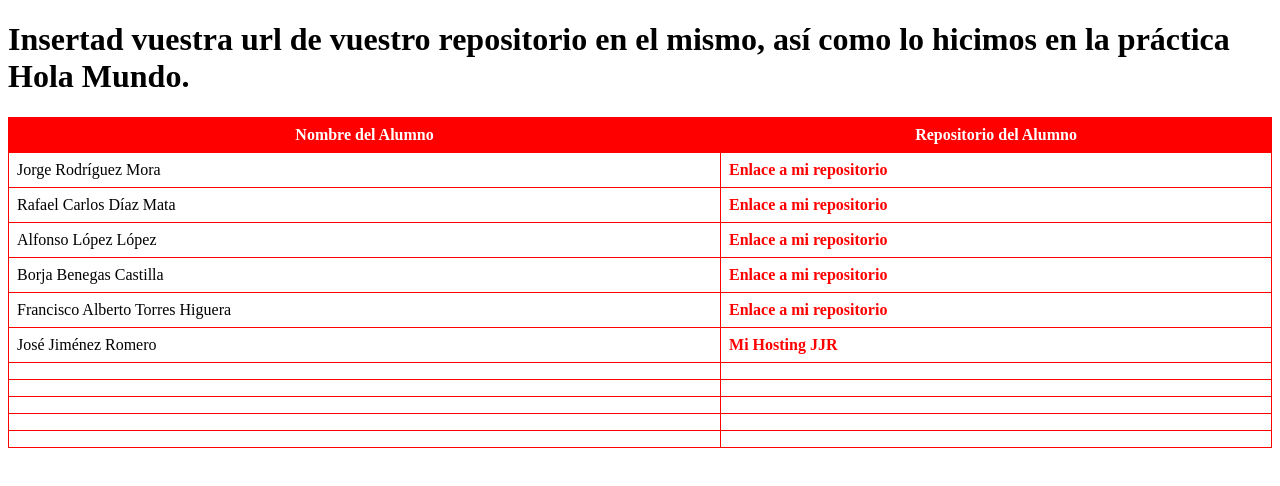
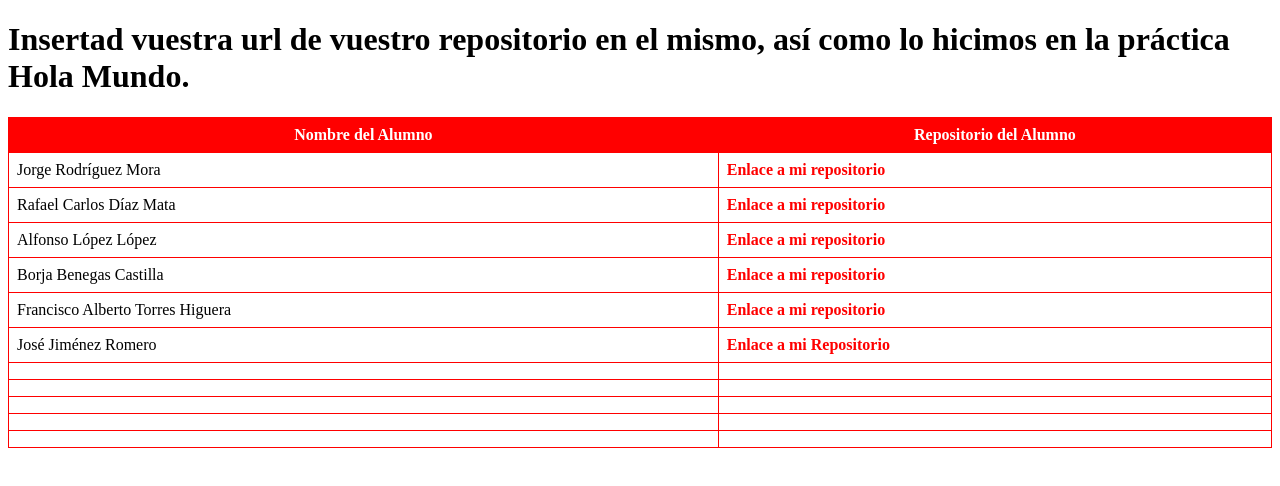
Before and after one commit to Astartet/EntregasLMSGI, a plain HTML site: page index.html in a window 1280 px wide. Drawn offline with Linux system fonts and the light colour scheme.

Commit message:
He actualizado el index
Añadí el .io en vez de la url de mi hosting

```diff
--- a/index.html
+++ b/index.html
@@ -41,7 +41,7 @@
         </tr>
         <tr>
             <td>José Jiménez Romero</td>
-            <td><a href="https://josejimenezromero.github.io/EntregaLMSGIHosting/">Mi Hosting JJR</a></td>
+            <td><a href="https://github.com/josejimenezromero/EntregaLMSGIHosting">Enlace a mi Repositorio</a></td>
         </tr>
         <tr>
             <td></td>
```
